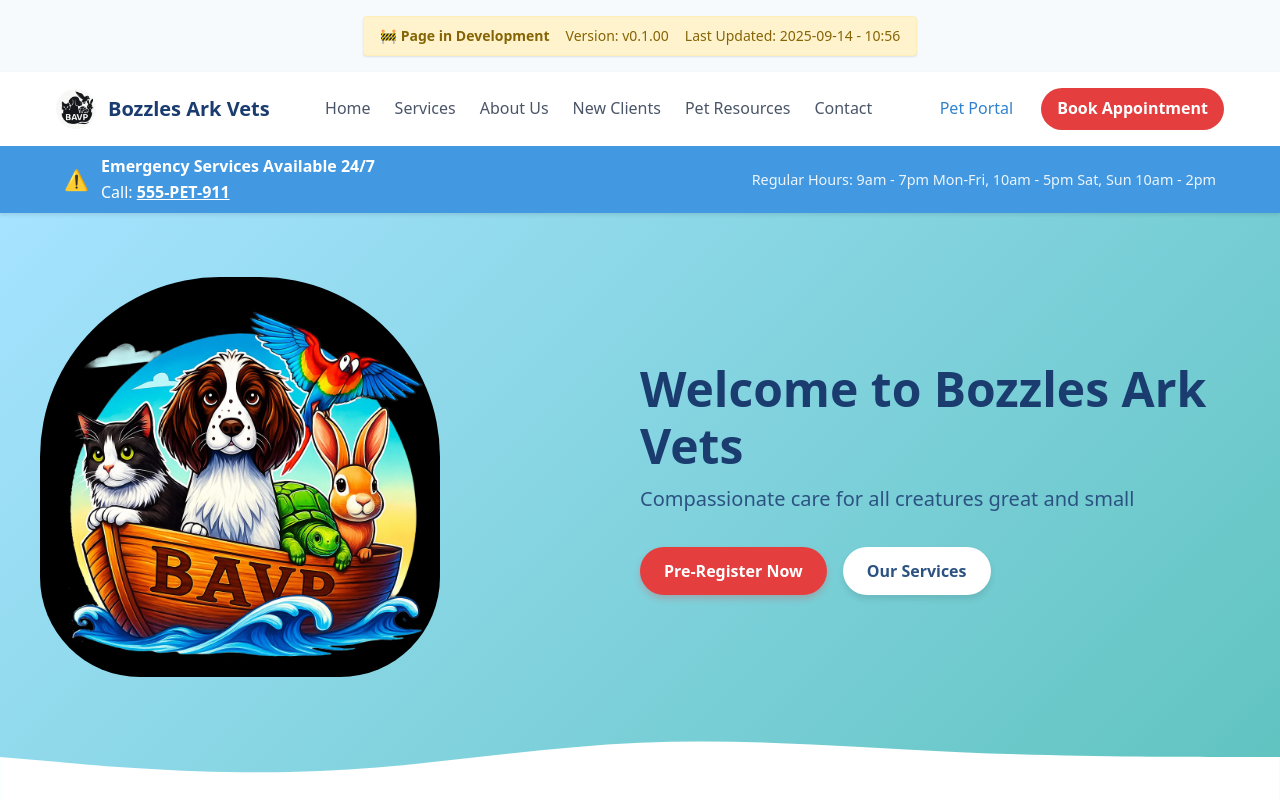
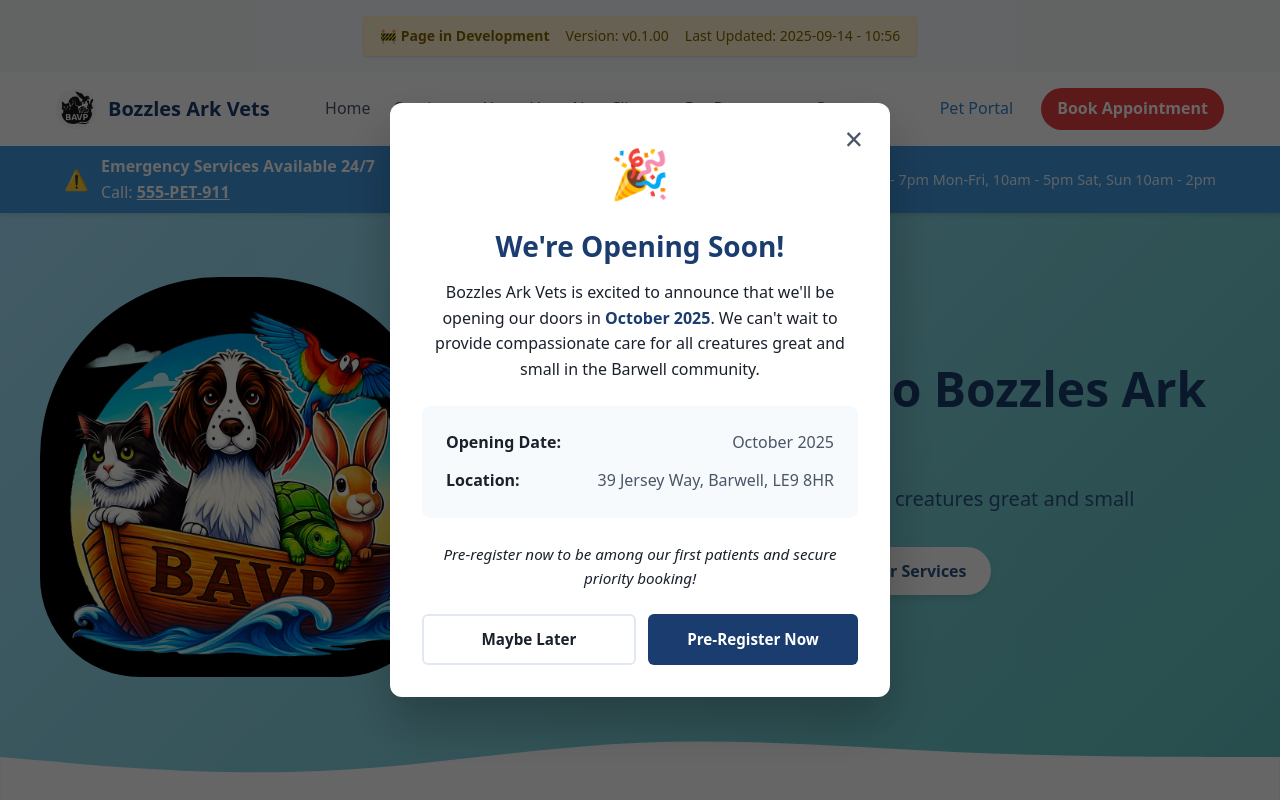
Before and after one commit to Dannybrush/bozzles-ark-vets, a SvelteKit app: page / in a window 1280 px wide. Shown: the top 800 px of the page. Built offline with nearby package versions, Linux system fonts and the light colour scheme.

Commit message:
add opening popup

```diff
--- /dev/null
+++ b/src/lib/components/Layout/Popup.svelte
@@ -0,0 +1,374 @@
+<script>
+  import { fade, fly } from 'svelte/transition';
+  import { onMount } from 'svelte';
+
+  let showPopup = $state(false);
+  let mounted = $state(false);
+
+  // Function to close the popup
+  function closePopup() {
+    showPopup = false;
+    // Set a flag in sessionStorage so popup doesn't show again this session
+    if (typeof window !== 'undefined') {
+      sessionStorage.setItem('opening-popup-shown', 'true');
+    }
+  }
+
+  // Handle escape key
+  function handleKeydown(event) {
+    if (event.key === 'Escape' && showPopup) {
+      closePopup();
+    }
+  }
+
+  // Handle backdrop click
+  function handleBackdropClick(event) {
+    if (event.target === event.currentTarget) {
+      closePopup();
+    }
+  }
+
+  onMount(() => {
+    mounted = true;
+
+    // Check if popup has already been shown this session
+    const hasBeenShown = sessionStorage.getItem('opening-popup-shown');
+
+    if (!hasBeenShown) {
+      // Show popup after a short delay
+      const timer = setTimeout(() => {
+        showPopup = true;
+      }, 1000);
+
+      return () => clearTimeout(timer);
+    }
+  });
+
+  $effect(() => {
+    if (mounted && showPopup) {
+      // Add event listener for escape key
+      window.addEventListener('keydown', handleKeydown);
+      // Prevent body scrolling
+      document.body.style.overflow = 'hidden';
+
+      return () => {
+        window.removeEventListener('keydown', handleKeydown);
+        document.body.style.overflow = '';
+      };
+    }
+  });
+</script>
+
+{#if showPopup}
+  <!-- Backdrop -->
+  <div
+    class="popup-backdrop"
+    onclick={handleBackdropClick}
+    transition:fade={{ duration: 300 }}
+    role="dialog"
+    aria-modal="true"
+    aria-labelledby="popup-title"
+    aria-describedby="popup-description"
+  >
+    <!-- Popup Content -->
+    <div
+      class="popup-content"
+      transition:fly={{ y: 50, duration: 400, delay: 100 }}
+    >
+      <!-- Close button -->
+      <button
+        class="popup-close"
+        onclick={closePopup}
+        aria-label="Close announcement"
+      >
+        ×
+      </button>
+
+      <!-- Content -->
+      <div class="popup-header">
+        <div class="popup-icon">
+          🎉
+        </div>
+        <h2 id="popup-title">We're Opening Soon!</h2>
+      </div>
+
+      <div class="popup-body">
+        <p id="popup-description">
+          Bozzles Ark Vets is excited to announce that we'll be opening our doors in
+          <strong>October 2025</strong>. We can't wait to provide compassionate care
+          for all creatures great and small in the Barwell community.
+        </p>
+
+        <div class="popup-details">
+          <div class="detail-item">
+            <span class="detail-label">Opening Date:</span>
+            <span class="detail-value">October 2025</span>
+          </div>
+          <div class="detail-item">
+            <span class="detail-label">Location:</span>
+            <span class="detail-value">39 Jersey Way, Barwell, LE9 8HR</span>
+          </div>
+        </div>
+
+        <p class="popup-cta-text">
+          Pre-register now to be among our first patients and secure priority booking!
+        </p>
+      </div>
+
+      <div class="popup-actions">
+        <button onclick={closePopup} class="btn btn-outline">
+          Maybe Later
+        </button>
+        <a href="/preregistration" class="btn btn-primary">
+          Pre-Register Now
+        </a>
+      </div>
+    </div>
+  </div>
+{/if}
+
+<style>
+  /* Backdrop */
+  .popup-backdrop {
+    position: fixed;
+    top: 0;
+    left: 0;
+    right: 0;
+    bottom: 0;
+    background-color: rgba(0, 0, 0, 0.6);
+    display: flex;
+    align-items: center;
+    justify-content: center;
+    z-index: 9999;
+    padding: 1rem;
+  }
+
+  /* Popup Content */
+  .popup-content {
+    background: var(--color-white);
+    border-radius: 12px;
+    box-shadow: 0 25px 50px rgba(0, 0, 0, 0.25);
+    max-width: 500px;
+    width: 100%;
+    max-height: 90vh;
+    overflow-y: auto;
+    position: relative;
+  }
+
+  /* Close Button */
+  .popup-close {
+    position: absolute;
+    top: 1rem;
+    right: 1rem;
+    background: none;
+    border: none;
+    font-size: 2rem;
+    color: var(--color-text-light);
+    cursor: pointer;
+    width: 2.5rem;
+    height: 2.5rem;
+    border-radius: 50%;
+    display: flex;
+    align-items: center;
+    justify-content: center;
+    transition: all var(--transition-fast) ease;
+    z-index: 1;
+  }
+
+  .popup-close:hover {
+    background-color: var(--color-gray-100);
+    color: var(--color-text);
+  }
+
+  .popup-close:focus {
+    outline: 2px solid var(--color-primary);
+    outline-offset: 2px;
+  }
+
+  /* Header */
+  .popup-header {
+    text-align: center;
+    padding: 2rem 2rem 1rem;
+  }
+
+  .popup-icon {
+    font-size: 3rem;
+    margin-bottom: 1rem;
+    display: block;
+  }
+
+  .popup-header h2 {
+    font-size: 1.75rem;
+    font-weight: 700;
+    color: var(--color-primary);
+    margin: 0;
+    line-height: 1.3;
+  }
+
+  /* Body */
+  .popup-body {
+    padding: 0 2rem 1.5rem;
+    text-align: center;
+  }
+
+  .popup-body p {
+    color: var(--color-text);
+    line-height: 1.6;
+    margin-bottom: 1.5rem;
+  }
+
+  .popup-body strong {
+    color: var(--color-primary);
+    font-weight: 600;
+  }
+
+  /* Details */
+  .popup-details {
+    background: var(--color-gray-100);
+    border-radius: 8px;
+    padding: 1.5rem;
+    margin-bottom: 1.5rem;
+    text-align: left;
+  }
+
+  .detail-item {
+    display: flex;
+    justify-content: space-between;
+    align-items: flex-start;
+    margin-bottom: 0.75rem;
+  }
+
+  .detail-item:last-child {
+    margin-bottom: 0;
+  }
+
+  .detail-label {
+    font-weight: 600;
+    color: var(--color-text);
+    flex-shrink: 0;
+    margin-right: 1rem;
+  }
+
+  .detail-value {
+    color: var(--color-text-light);
+    text-align: right;
+  }
+
+  /* CTA Text */
+  .popup-cta-text {
+    font-size: 0.95rem;
+    color: var(--color-text-light);
+    font-style: italic;
+    margin-bottom: 0 !important;
+  }
+
+  /* Actions */
+  .popup-actions {
+    display: flex;
+    gap: 0.75rem;
+    padding: 0 2rem 2rem;
+  }
+
+  .popup-actions .btn {
+    flex: 1;
+    text-align: center;
+    padding: 0.75rem 1rem;
+    font-weight: 600;
+    transition: all var(--transition-fast) ease;
+  }
+
+  .popup-actions .btn:hover {
+    transform: translateY(-1px);
+  }
+
+  /* Mobile Responsiveness */
+  @media (max-width: 480px) {
+    .popup-backdrop {
+      padding: 0.5rem;
+    }
+
+    .popup-content {
+      border-radius: 8px;
+    }
+
+    .popup-header {
+      padding: 1.5rem 1.5rem 1rem;
+    }
+
+    .popup-header h2 {
+      font-size: 1.5rem;
+    }
+
+    .popup-body {
+      padding: 0 1.5rem 1rem;
+    }
+
+    .popup-details {
+      padding: 1rem;
+    }
+
+    .popup-actions {
+      flex-direction: column;
+      padding: 0 1.5rem 1.5rem;
+    }
+
+    .detail-item {
+      flex-direction: column;
+      gap: 0.25rem;
+    }
+
+    .detail-value {
+      text-align: left;
+    }
+  }
+
+  /* Accessibility - Reduced Motion */
+  @media (prefers-reduced-motion: reduce) {
+    .popup-content {
+      transition: none;
+    }
+
+    .popup-backdrop {
+      transition: none;
+    }
+  }
+
+  /* Focus trap for better accessibility */
+  .popup-content:focus {
+    outline: none;
+  }
+
+  /* Button styles to ensure they work with your existing CSS */
+  .btn {
+    display: inline-flex;
+    align-items: center;
+    justify-content: center;
+    border: none;
+    border-radius: var(--radius-md);
+    cursor: pointer;
+    text-decoration: none;
+    font-size: 0.95rem;
+    line-height: 1.5;
+    transition: all var(--transition-fast) ease;
+  }
+
+  .btn-primary {
+    background-color: var(--color-primary);
+    color: var(--color-white);
+  }
+
+  .btn-primary:hover {
+    background-color: var(--color-primary-light);
+  }
+
+  .btn-outline {
+    background-color: transparent;
+    border: 2px solid var(--color-gray-300);
+    color: var(--color-text);
+  }
+
+  .btn-outline:hover {
+    border-color: var(--color-primary);
+    color: var(--color-primary);
+  }
+</style>
--- a/src/routes/+layout.svelte
+++ b/src/routes/+layout.svelte
@@ -3,6 +3,7 @@
   import Footer from '$lib/components/Layout/Footer.svelte';
   import '$lib//styles/global.css';
     import DevBanner from '$lib/components/Layout/DevBanner.svelte';
+  import Popup from '$lib/components/Layout/Popup.svelte';
 </script>
 
 <svelte:head>
@@ -10,6 +11,8 @@
   <link rel="icon" href="/favicon.ico" />
   <meta name="viewport" content="width=device-width, initial-scale=1" />
 </svelte:head>
+
+<Popup />
 
 <DevBanner />
 <div class="app">
```
